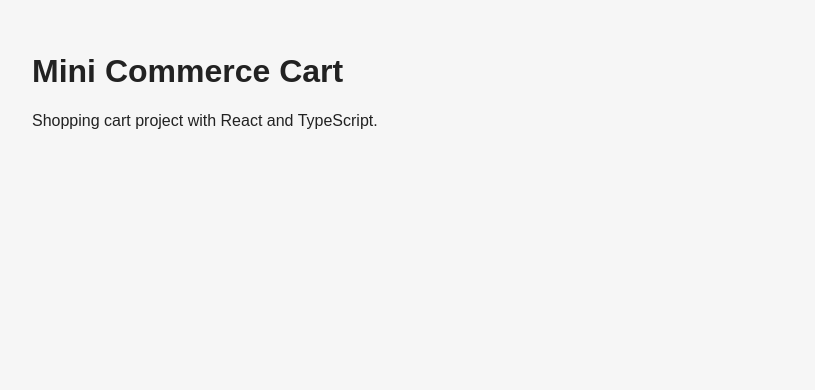
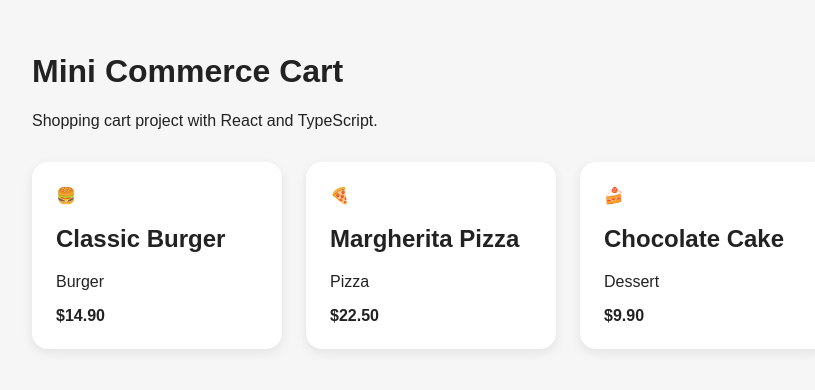
Before and after one commit to CharlesNeres/mini-commerce-cart, a React (Vite) app: page / in a window 1280 px wide. Shown: the top 390 px of the page, without its empty margins (0-815 px from the left). Built offline with nearby package versions, Linux system fonts and the light colour scheme.

Commit message:
feat: render product list

```diff
--- a/src/App.css
+++ b/src/App.css
@@ -13,3 +13,19 @@ main {
   min-height: 100vh;
   padding: 32px;
 }
+
+.products {
+  display: flex;
+  gap: 24px;
+  margin-top: 32px;
+  flex-wrap: wrap;
+}
+
+.product-card {
+  background-color: white;
+  padding: 24px;
+  border-radius: 16px;
+  box-shadow: 0 4px 12px rgba(0, 0, 0, 0.08);
+
+  width: 250px;
+}
--- a/src/App.tsx
+++ b/src/App.tsx
@@ -1,10 +1,22 @@
 import "./App.css";
+import { products } from "./data/products";
 
 function App() {
   return (
     <main>
       <h1>Mini Commerce Cart</h1>
       <p>Shopping cart project with React and TypeScript.</p>
+
+      <section className="products">
+        {products.map((product) => (
+          <article className="product-card" key={product.id}>
+            <span className="product-image">{product.image}</span>
+            <h2>{product.name}</h2>
+            <p>{product.category}</p>
+            <strong>${product.price.toFixed(2)}</strong>
+          </article>
+        ))}
+      </section>
     </main>
   );
 }
--- /dev/null
+++ b/src/data/products.ts
@@ -0,0 +1,23 @@
+export const products = [
+  {
+    id: 1,
+    name: "Classic Burger",
+    category: "Burger",
+    price: 14.9,
+    image: "🍔",
+  },
+  {
+    id: 2,
+    name: "Margherita Pizza",
+    category: "Pizza",
+    price: 22.5,
+    image: "🍕",
+  },
+  {
+    id: 3,
+    name: "Chocolate Cake",
+    category: "Dessert",
+    price: 9.9,
+    image: "🍰",
+  },
+];
```
